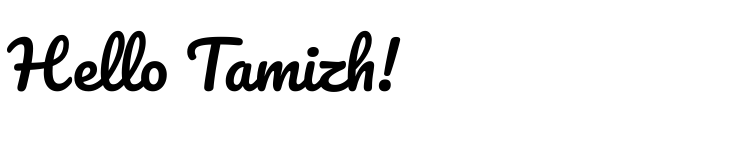
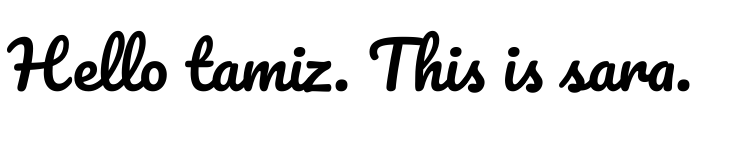
Before and after one commit to saramacau/simple-static-website, a website: page public/index.html in a window 1280 px wide. Shown: the whole page, without its empty margins (0-746 px from the left). Drawn offline with Linux system fonts and the light colour scheme.

Commit message:
Update index.html

```diff
--- a/public/index.html
+++ b/public/index.html
@@ -10,6 +10,6 @@
     <link href="https://fonts.googleapis.com/css?family=Pacifico" rel="stylesheet">
 </head>
 <body>
-    Hello Tamizh!
+    Hello tamiz. This is sara.
 </body>
 </html>
```
